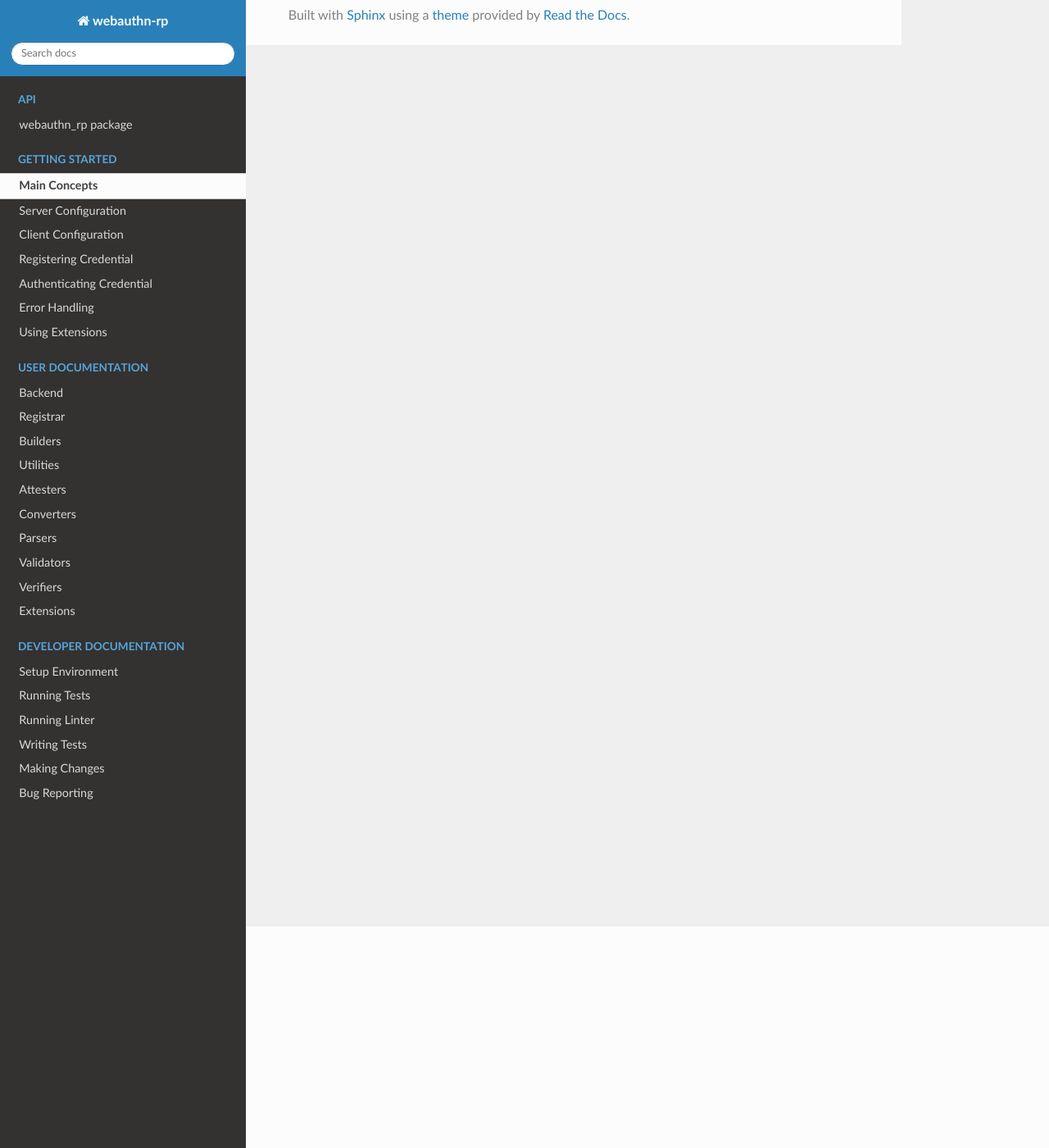
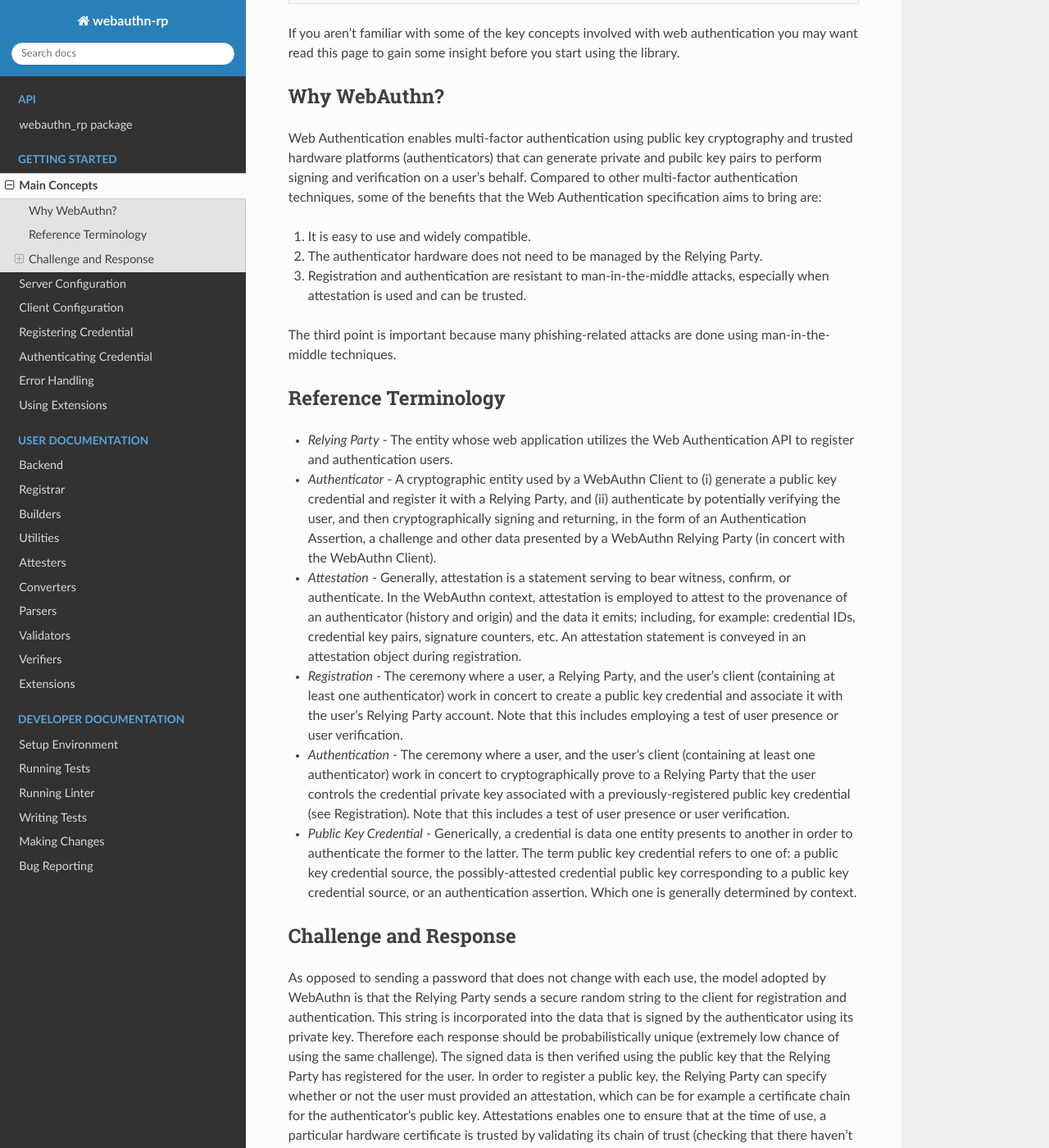
Before and after one commit to enceladus-rex/webauthn-rp, a Sphinx documentation site: the page built from docs/source/getting-started/main-concepts.rst, in a window 1280 px wide and 1400 px high, scrolled down 270 px. Shown: the whole window at 82% size. Built offline with Sphinx 7.4.7 and the Read the Docs theme 2.0.0, drawn with Linux system fonts in a browser that asks for light colours; some of the changed text lies outside the part shown.

Commit message:
Add documentation for main concepts

```diff
--- a/docs/source/getting-started/main-concepts.rst
+++ b/docs/source/getting-started/main-concepts.rst
@@ -1,3 +1,87 @@
-=======
+=============
 Main Concepts
-=======
+=============
+
+In case you haven't already, now is a good time to install the library. It is
+entirely in Python 3.x so you can use `pip` to install it:
+
+.. code-block:: bash
+
+  pip install webauthn-rp
+
+If you aren't familiar with some of the key concepts involved with web authentication
+you may want read this page to gain some insight before you start using the library.
+
+Why WebAuthn?
+-------------
+
+Web Authentication enables multi-factor authentication using public key
+cryptography and trusted hardware platforms (authenticators) that can generate
+private and pubilc key pairs to perform signing and verification on a user's behalf.
+Compared to other multi-factor authentication techniques, some of the benefits that
+the Web Authentication specification aims to bring are:
+
+1. It is easy to use and widely compatible.
+2. The authenticator hardware does not need to be managed by the Relying Party.
+3. Registration and authentication are resistant to man-in-the-middle attacks,
+   especially when attestation is used and can be trusted.
+
+The third point is important because many phishing-related attacks are done
+using man-in-the-middle techniques.
+
+
+Reference Terminology
+---------------------
+
+* `Relying Party` - The entity whose web application utilizes the Web Authentication
+  API to register and authentication users.
+* `Authenticator` - A cryptographic entity used by a WebAuthn Client to (i) generate
+  a public key credential and register it with a Relying Party, and (ii) authenticate
+  by potentially verifying the user, and then cryptographically signing and
+  returning, in the form of an Authentication Assertion, a challenge and other data
+  presented by a WebAuthn Relying Party (in concert with the WebAuthn Client).
+* `Attestation` - Generally, attestation is a statement serving to bear witness,
+  confirm, or authenticate. In the WebAuthn context, attestation is employed to
+  attest to the provenance of an authenticator (history and origin) and the data
+  it emits; including, for example: credential IDs, credential key pairs, signature
+  counters, etc. An attestation statement is conveyed in an attestation object
+  during registration.
+* `Registration` - The ceremony where a user, a Relying Party, and the user’s
+  client (containing at least one authenticator) work in concert to create a public
+  key credential and associate it with the user’s Relying Party account. Note that
+  this includes employing a test of user presence or user verification.
+* `Authentication` - The ceremony where a user, and the user’s client (containing at
+  least one authenticator) work in concert to cryptographically prove to a Relying
+  Party that the user controls the credential private key associated with a
+  previously-registered public key credential (see Registration). Note that this
+  includes a test of user presence or user verification.
+* `Public Key Credential` - Generically, a credential is data one entity presents to
+  another in order to authenticate the former to the latter. The term public key
+  credential refers to one of: a public key credential source, the possibly-attested
+  credential public key corresponding to a public key credential source, or an
+  authentication assertion. Which one is generally determined by context.
+
+Challenge and Response
+----------------------
+
+As opposed to sending a password that does not change with each use, the model
+adopted by WebAuthn is that the Relying Party sends a secure random string to the
+client for registration and authentication. This string is incorporated into the data
+that is signed by the authenticator using its private key. Therefore each response
+should be probabilistically unique (extremely low chance of using the same challenge).
+The signed data is then verified using the public key that the Relying Party has
+registered for the user. In order to register a public key, the Relying Party can
+specify whether or not the user must provided an attestation, which can be for example
+a certificate chain for the authenticator's public key. Attestations enables one to
+ensure that at the time of use, a particular hardware certificate is trusted by
+validating its chain of trust (checking that there haven't been any revocations).
+Furthermore, due to the nature of asymmetric encryption, gaining access to the public
+key (which is shared with the Relying Party) does not allow one to authenticate as
+the user. The private key is actually never shared and is usually kept in its own
+separate memory.
+
+Links
+^^^^^
+
+* https://www.w3.org/TR/webauthn/#sctn-rp-benefits
+* https://www.w3.org/TR/webauthn/#terminology
```
Also changed, not shown: docs/source/index.rst (+8 -6 lines), 1 other file.
